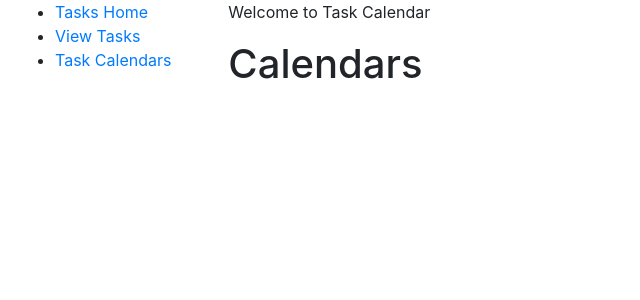
After one commit to csully220/crewmate_server, a Django app: template crewmate/taskcalendar/templates/taskcalendar/calendars.html in a window 1280 px wide. The commit adds this page. Shown: the top 300 px of the page, without its empty margins (0-640 px from the left). Run offline with Django 3.2, Linux system fonts and the light colour scheme; the template is opened without the code that fills it, so the values that code supplies are empty; parts of the project's set-up code (start-up, migrations or seed data) failed here and were passed over; some libraries are stand-ins or nearby versions.

Commit message:
Bunch of work on calendars

```diff
--- /dev/null
+++ b/crewmate/taskcalendar/templates/taskcalendar/calendars.html
@@ -0,0 +1,9 @@
+{% extends "base.html" %}
+
+{% block content %}
+  <p>Welcome to Task Calendar</p>
+  <h1>Calendars</h1>
+  {% for cal in calendar_list %}
+  <a href="{% url 'taskcalendar:calendar' cal.slug %}"><h4>{{ cal.name }}</h4></a>
+  {% endfor %}
+{% endblock %}
--- a/crewmate/taskcalendar/templates/taskcalendar/index.html
+++ b/crewmate/taskcalendar/templates/taskcalendar/index.html
@@ -3,4 +3,5 @@
 {% block content %}
   <h1>Task Calendar</h1>
   <p>Welcome to Task Calendar</p>
+  <a href="{% url 'taskcalendars:calendars' %}">{{ c.name }}</a>
 {% endblock %}
--- a/crewmate/taskcalendar/urls.py
+++ b/crewmate/taskcalendar/urls.py
@@ -4,4 +4,6 @@ from . import views
 
 app_name='taskcalendar'
 urlpatterns = [ path('', views.index, name='index'),
+        path('calendars/', views.calendars, name='calendars'),
+        path('calendar/<slug:slug>/', views.calendar, name='calendar'),
               ]
--- a/crewmate/templates/base.html
+++ b/crewmate/templates/base.html
@@ -17,7 +17,7 @@
         <ul class="sidebar-nav">
           <li><a href="{% url 'tasks:index' %}">Tasks Home</a></li>
           <li><a href="{% url 'tasks:tasklist' %}">View Tasks</a></li>
-          <li><a href="{% url 'taskcalendar:index' %}">Calendar Home</a></li>
+          <li><a href="{% url 'taskcalendar:calendars' %}">Task Calendars</a></li>
         </ul>
      {% endblock %}
       </div>
```
Also changed, not shown: crewmate/taskcalendar/templates/taskcalendar/calendar.html (added, +10 -0 lines), crewmate/taskcalendar/views.py (+18 -1 lines).
